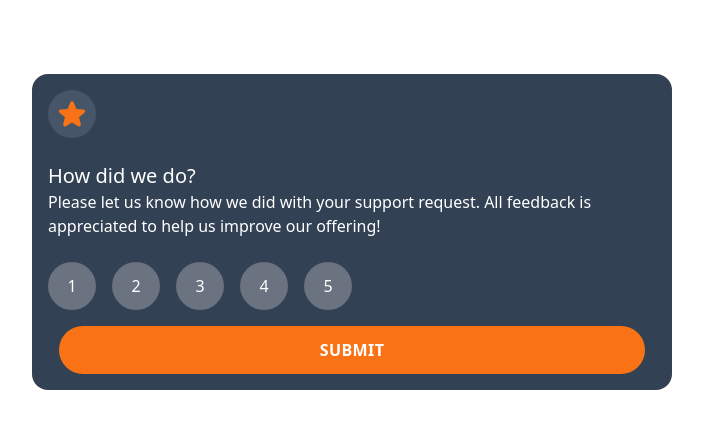
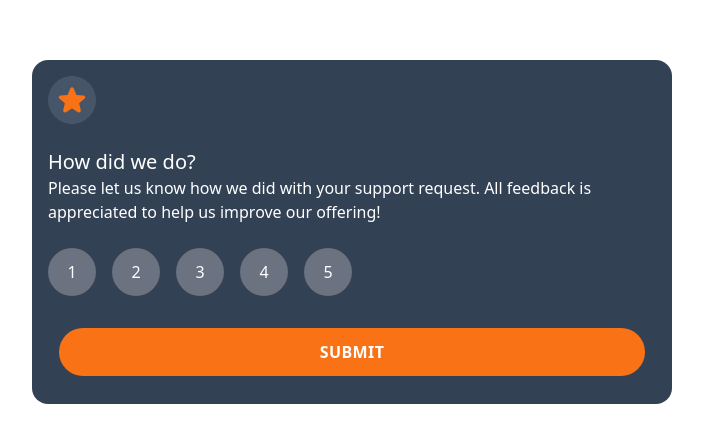
Before and after one commit to otilor/interactive-rating-component-frontend-mentor, a Next.js app: page / in a window 1280 px wide. Shown: the part 168-610 px from the top of the page, without its empty margins (288-991 px from the left). Built offline with nearby package versions, Linux system fonts and the light colour scheme.

Commit message:
increase margin

```diff
--- a/pages/index.js
+++ b/pages/index.js
@@ -38,7 +38,7 @@ export default function Home() {
             </div>
 
 
-              <div className="place-items-center grid">
+              <div className="place-items-center grid mt-4 mb-3">
                 <button on className="uppercase place-items-center grid block w-11/12 tracking-wide font-bold bg-orange-500 rounded-3xl text-white p-3 mt-4 mb-4">Submit</button>
               </div>
           </div>
```
